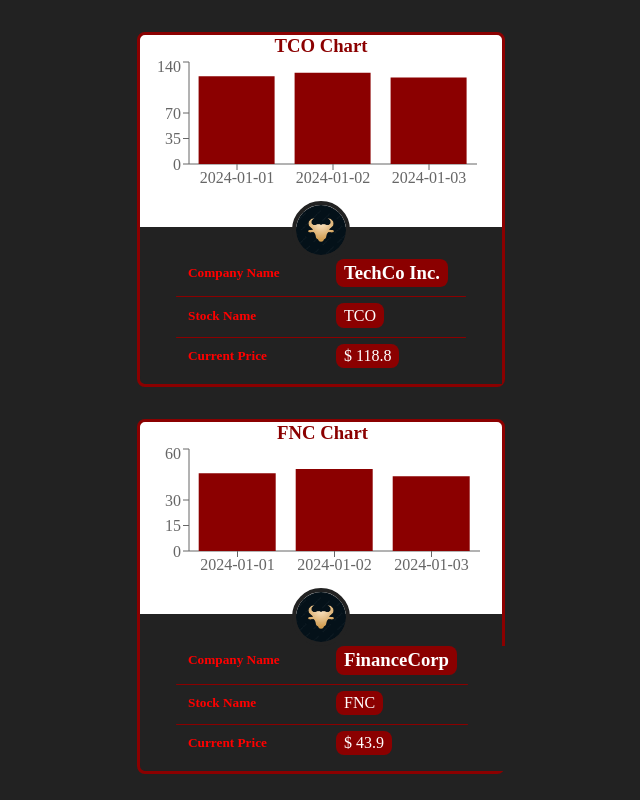
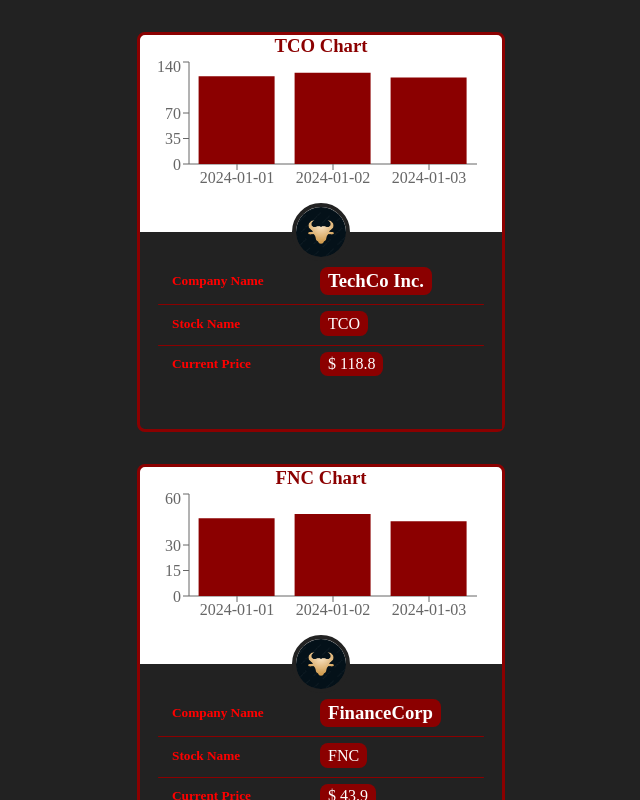
Before and after one commit to Niko171993/stock-market, a React (Vite) app: page / in a window 1280 px wide. Shown: the top 800 px of the page, without its empty margins (319-959 px from the left). Built offline with nearby package versions, Linux system fonts and the light colour scheme.

Commit message:
some stuff fixed

```diff
--- a/src/index.css
+++ b/src/index.css
@@ -11,14 +11,14 @@ body {
 }
 .stock {
   width: 23rem;
-  height: auto;
+  height: 25rem;
   margin: 0 auto;
   margin-block: 2rem;
   border: 3px solid #8b0000;
   border-radius: 0.5rem;
   display: grid;
   grid-auto-rows: 14rem 1fr;
-  background: linear-gradient(to bottom, white 55%, #222 45%);
+  background: linear-gradient(to bottom, white 50%, #222 40%);
   position: relative;
 }
 .stock__img {
@@ -36,13 +36,14 @@ body {
 .stock__info {
   background: #222;
   border-bottom-left-radius: 0.5rem;
+  margin-top: 0.5rem;
 }
 .flex {
   display: grid;
   grid-template-columns: 100px 1fr;
   gap: 3rem;
   margin-bottom: 1rem;
-  padding-inline: 3rem;
+  padding-inline: 2rem;
   position: relative;
   align-items: center;
 }
@@ -50,8 +51,8 @@ body {
   content: '';
   position: absolute;
   bottom: -10px;
-  left: 10%;
-  width: 80%;
+  left: 5%;
+  width: 90%;
   height: 1px;
   background: #8b0000;
   z-index: 20;
@@ -76,7 +77,7 @@ body {
   position: absolute;
   top: 50%;
   left: 50%;
-  transform: translate(-50%, -10%);
+  transform: translate(-50%, -50%);
   border-radius: 50%;
 }
 .bull-img {
```
